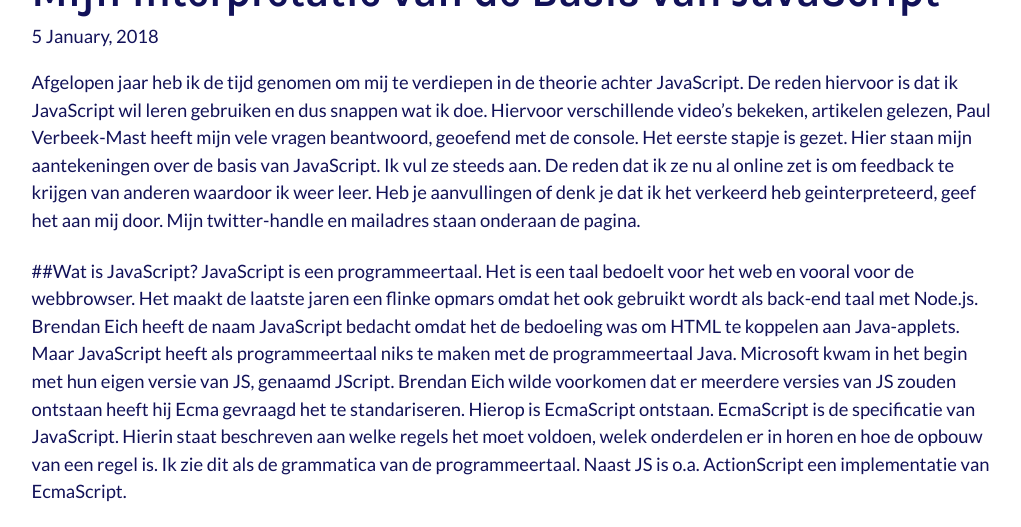
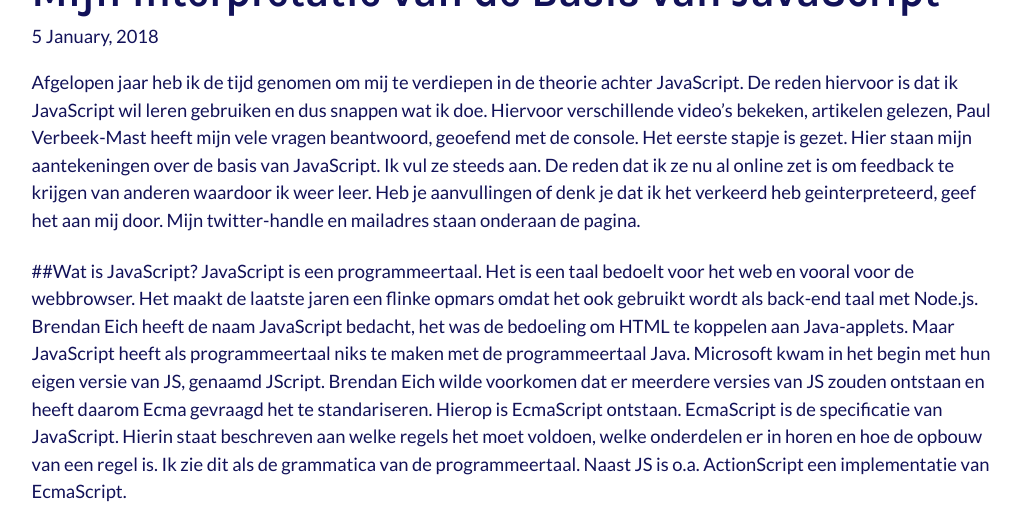
Before and after one commit to kajrietberg/kajrietberg.nl, a Jekyll site: the page built from _posts/2018-01-05-basis-van-javascript.md, in a window 1280 px wide and 1400 px high, scrolled down 214 px. Shown: the top 527 px of the window, without its empty margins (127-1148 px from the left). Built offline with Jekyll 4.4.1, drawn with Linux system fonts in a browser that asks for light colours; some of the changed text lies outside the part shown.

Commit message:
Aanpassingen artikel JS

```diff
--- a/_posts/2018-01-05-basis-van-javascript.md
+++ b/_posts/2018-01-05-basis-van-javascript.md
@@ -11,15 +11,16 @@
 
 ##Wat is JavaScript?
 JavaScript is een programmeertaal. Het is een taal bedoelt voor het web en vooral voor de webbrowser. Het maakt de laatste jaren een flinke opmars omdat het ook gebruikt wordt als back-end taal met Node.js.
-Brendan Eich heeft de naam JavaScript bedacht omdat het de bedoeling was om HTML te koppelen aan Java-applets. Maar JavaScript heeft als programmeertaal niks te maken met de programmeertaal Java. Microsoft kwam in het begin met hun eigen versie van JS, genaamd JScript. Brendan Eich wilde voorkomen dat er meerdere versies van JS zouden ontstaan heeft hij Ecma gevraagd het te standariseren. Hierop is EcmaScript ontstaan. EcmaScript is de specificatie van JavaScript. Hierin staat beschreven aan welke regels het moet voldoen, welek onderdelen er in horen en hoe de opbouw van een regel is. Ik zie dit als de grammatica van de programmeertaal. Naast JS is o.a. ActionScript een implementatie van EcmaScript.
+Brendan Eich heeft de naam JavaScript bedacht, het was de bedoeling om HTML te koppelen aan Java-applets. Maar JavaScript heeft als programmeertaal niks te maken met de programmeertaal Java. Microsoft kwam in het begin met hun eigen versie van JS, genaamd JScript. Brendan Eich wilde voorkomen dat er meerdere versies van JS zouden ontstaan en heeft daarom Ecma gevraagd het te standariseren. Hierop is EcmaScript ontstaan. EcmaScript is de specificatie van JavaScript. Hierin staat beschreven aan welke regels het moet voldoen, welke onderdelen er in horen en hoe de opbouw van een regel is. Ik zie dit als de grammatica van de programmeertaal. Naast JS is o.a. ActionScript een implementatie van EcmaScript.
 
 <iframe width="560" height="315" src="https://www.youtube.com/embed/xfATDpVubK4?rel=0" frameborder="0" gesture="media" allow="encrypted-media" allowfullscreen></iframe>
 
-De JavaScript die je schrijft moet geinterpreteerd worden. Hiervoor is in de webbrowser een JS-engine die compileert de taal. Deze doet dit net voor het uitvoeren of zelfs tegelijkertijd met uitvoeren van de code (bron: You don't know JavaScript). Elke browser heeft een eigen JavaScript-Engine. En elke browser vendor bepaald welke onderdelen van EcmaScript in de browser worden ingebouwd. Hierdoor werkt niet alle JS in elke browser.
+
+De JavaScript die je schrijft moet geinterpreteerd worden. Hiervoor is in de webbrowser een JS-engine die compileert de taal. Deze doet dit net voor het uitvoeren of zelfs tegelijkertijd met uitvoeren van de code (bron: [You don't know JavaScript](https://github.com/getify/You-Dont-Know-JS)). Elke browser heeft een eigen JavaScript-Engine. En elke browser vendor bepaald welke onderdelen van EcmaScript in de browser worden ingebouwd. Hierdoor werkt niet alle JS in elke browser.
 
 
 ##Wat is programmeren?
-Hierboven heb ik het over een programmeertaal. Maar wat is programmeren eigenlijk?
+Hierboven heb ik het over een programmeertaal. Maar wat is programmeren eigenlijk?<br>
 Als mensen snappen we wat we zien. Een computer heeft er geen idee van en heeft uitleg nodig om iets te snappen en ook een stappenplan om iets uit te voeren. Dat stappenplan is programmeren.
 
 Om de werkelijkheid begrijpbaar te maken voor computers zijn dingen als objecten te duiden.
@@ -60,6 +61,7 @@
 console.log( post );`
 
 De `.title` na de variabele naam/object heeft de dotnotation.
+
 * [Symbol](https://hacks.mozilla.org/2015/06/es6-in-depth-symbols/); zorgt er voor dat je objecten niet conflicteren als een andere ontwikkelaar dezelfde object naam zou nemen. Symbols mogen dezelfde naam hebben en conflicteren dan niet.
 
 
@@ -85,7 +85,7 @@
 
 ###Comments
 
-voor een heel stuk zelfde als in CSS `/*  */` of voor 1 regel met `//`
+Voor een heel stuk zelfde als in CSS `/*  */` of voor 1 regel met `//`
 
 
 ###Operators
@@ -95,9 +95,9 @@
 `+ , -, *, /, =, ===, !, !==, ++, >, <, =>, =< +=, -=`
 
 * Logical:
-&& = AND
-|| = OR
-! = NOT
+	- && = AND
+	- || = OR
+	- ! = NOT
 
 * String Operators: + voor samenvoegen Strings.
 De + kan je gebruiken om getallen op te tellen, maar ook Strings samen te voegen. Voeg je een Number en een getal als string samen, wordt het een String.
@@ -115,7 +115,7 @@
 ###Conditionals:
 Onder deze conditie moet je dit doen en anders dat. if (...) doe dan dit ... else doe dan dat.... Wat na de if tussen de ( ) staat heet een [expression](https://developer.mozilla.org/en-US/docs/Web/JavaScript/Reference/Statements#Iterations).
 
-[Switch](https://developer.mozilla.org/en-US/docs/Web/JavaScript/Reference/Statements/switch) ( ) ... case ....: doet iets break;  Break is nodig na elke case. Anders blijft het door gaan.
+[Switch](https://developer.mozilla.org/en-US/docs/Web/JavaScript/Reference/Statements/switch) ( ) ... case ....: doet iets break;  (Break is nodig na elke case, anders blijft het door gaan).
 
 Verschil tussen Switch en Else if: bij Switch test je 1 conditie en is dan sneller als Else if. Switch gebruikt altijd ===, niet de lossere variant ==.
 
```
Also changed, not shown: other parts of _posts/2018-01-05-basis-van-javascript.md (+21 -18 lines).
